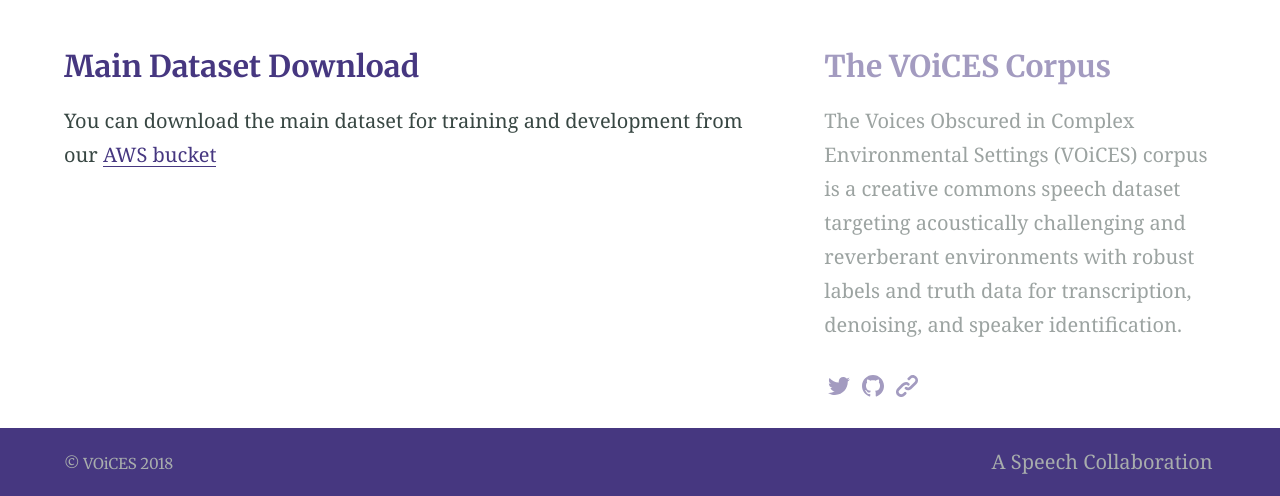
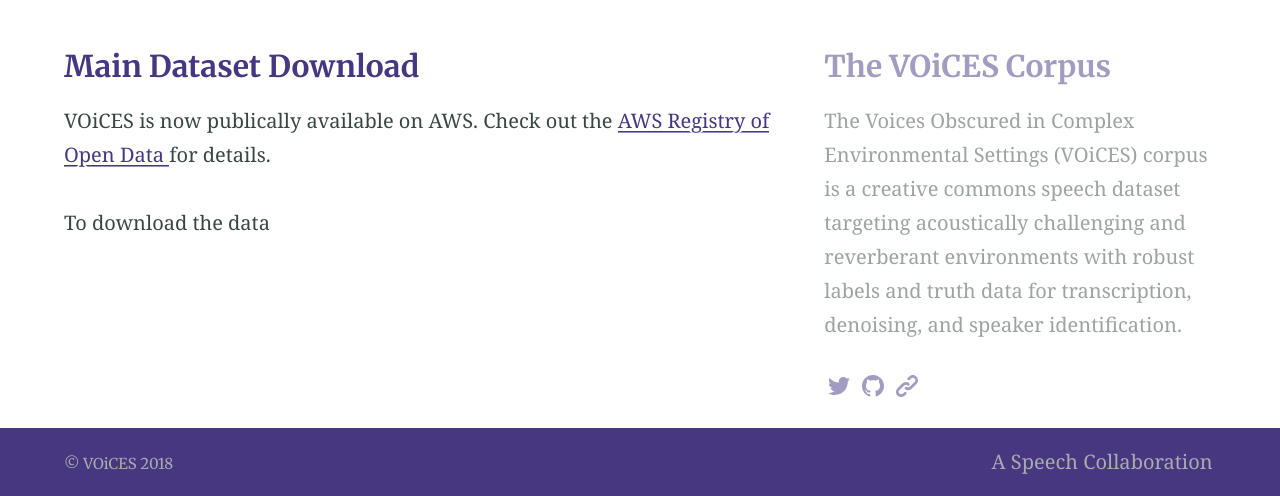
Before and after one commit to IQTLabs/voices, a Jekyll site: the page built from downloads.md, in a window 1280 px wide. Shown: the part 424-920 px from the top of the page. Built offline with Jekyll 4.4.1, drawn with Linux system fonts in a browser that asks for light colours; our own code applies the rules of GitHub Pages for plain Markdown files.

Commit message:
download instructions

```diff
--- a/downloads.md
+++ b/downloads.md
@@ -10,4 +10,6 @@
 
 ### Main Dataset Download
 
-You can download the main dataset for training and development from our [AWS bucket](https://registry.opendata.aws/lab41-sri-voices/)
+VOiCES is now publically available on AWS. Check out the [AWS Registry of Open Data ](https://registry.opendata.aws/lab41-sri-voices/) for details.
+
+To download the data
```
